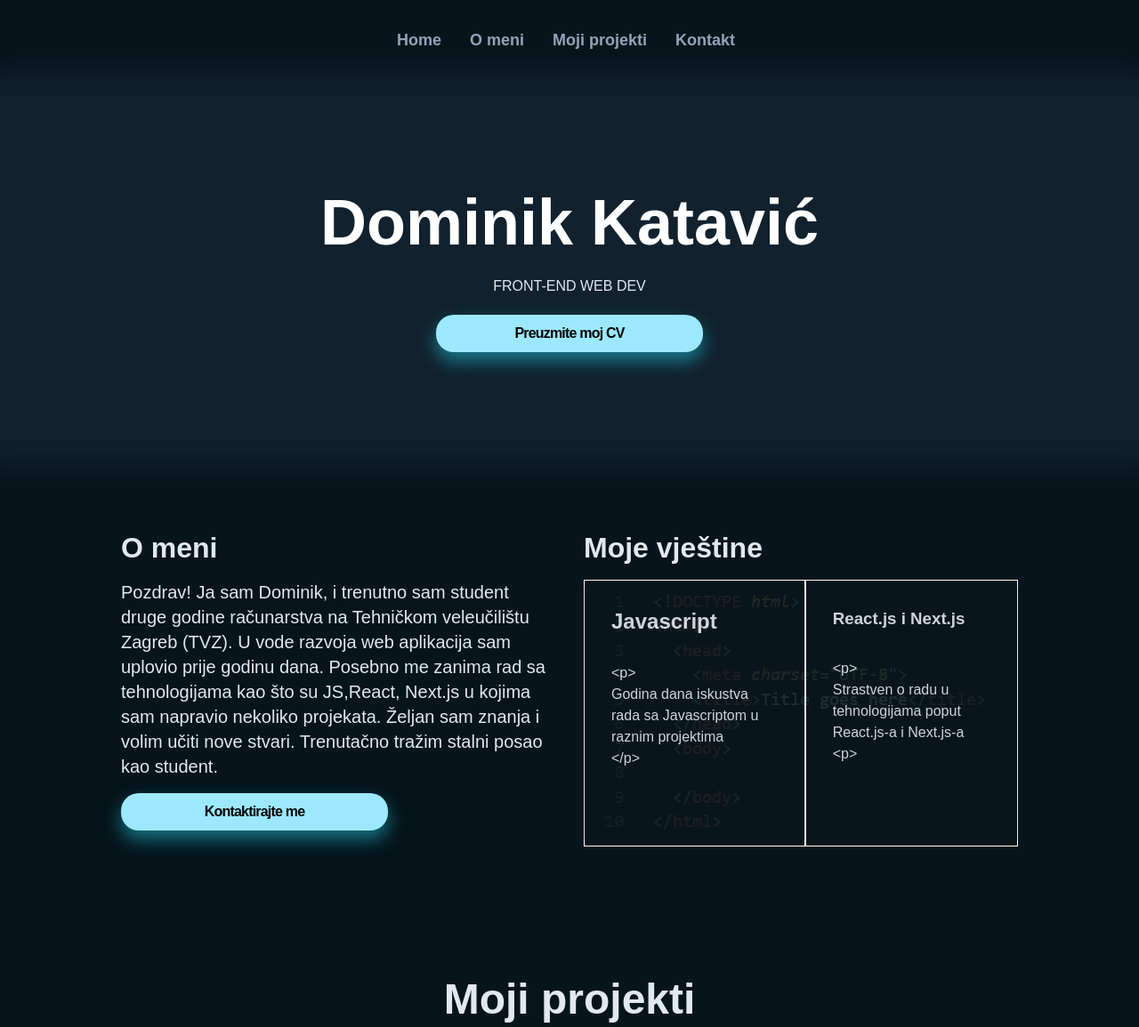
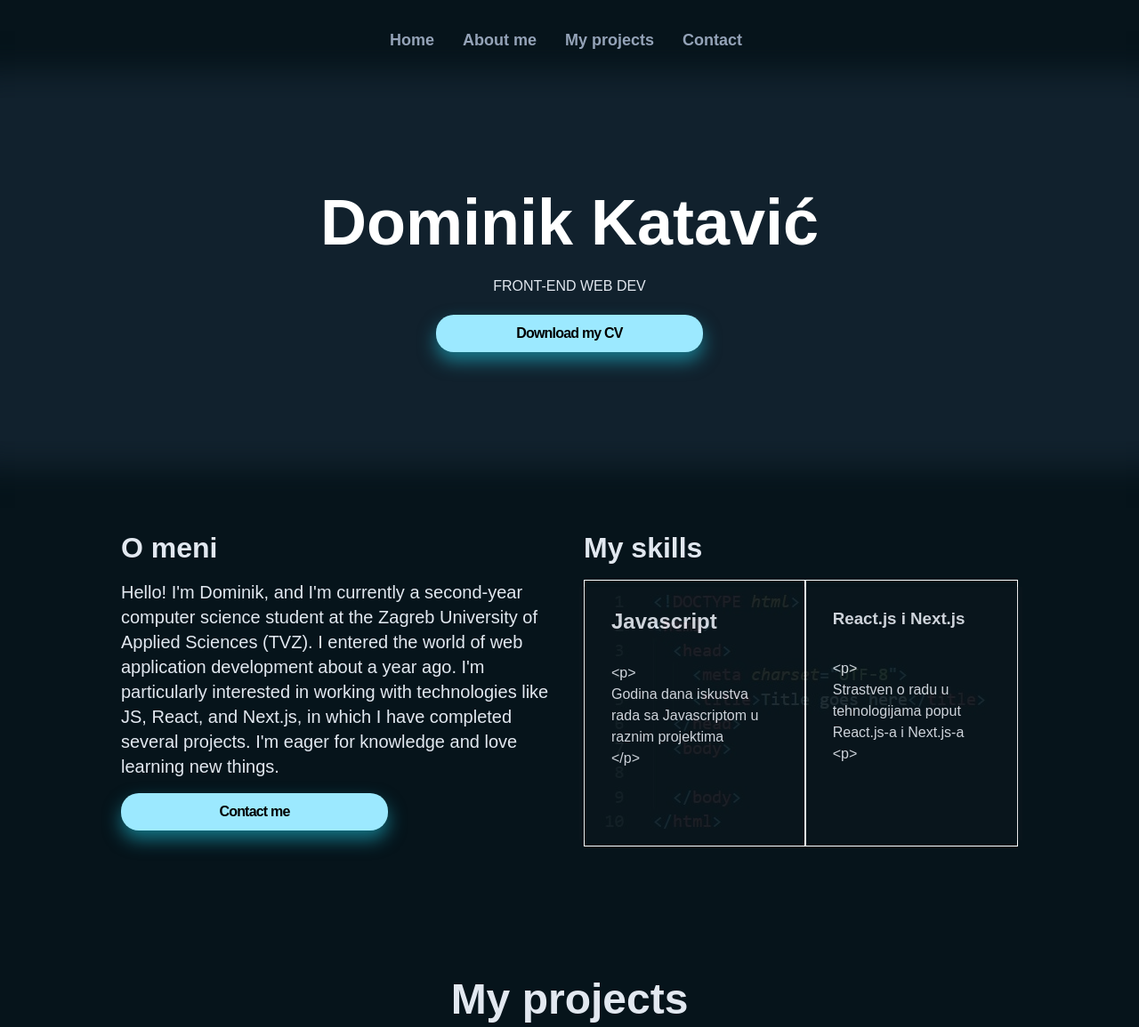
Before and after one commit to ppudodo1/PortfolioWebsite, a website built with Vite: page index.html in a window 1280 px wide. Shown: the top 1155 px of the page at 89% size. Built offline with nearby package versions, Linux system fonts and the light colour scheme; a web font is replaced by a local one.

Commit message:
Update index.html

```diff
--- a/index.html
+++ b/index.html
@@ -14,9 +14,9 @@
       <nav>
         <ul class="header__menu">
             <li><a href="#home" class="header__link">Home</a></li>
-            <li><a href="#about" class="header__link">O meni</a></li>
-            <li><a href="#usluga" class="header__link">Moji projekti</a></li>
-            <li><a href="#kontakt" class="header__link">Kontakt</a></li>
+            <li><a href="#about" class="header__link">About me</a></li>
+            <li><a href="#usluga" class="header__link">My projects</a></li>
+            <li><a href="#kontakt" class="header__link">Contact</a></li>
         </ul>
         <button class="header__bars">
           <svg xmlns="http://www.w3.org/2000/svg" viewBox="0 0 24 24" fill="currentColor" >
@@ -32,13 +32,13 @@
             <a class="mobile-nav__link" href="#home">Home</a>
           </li>
           <li>
-            <a class="mobile-nav__link" href="#about">O meni</a>
+            <a class="mobile-nav__link" href="#about">About me</a>
           </li>
           <li>
-            <a class="mobile-nav__link" href="#usluga">Moji projekti</a>
+            <a class="mobile-nav__link" href="#usluga">My projects</a>
           </li>
           <li>
-            <a class="mobile-nav__link" href="#kontakt">Kontakt</a>
+            <a class="mobile-nav__link" href="#kontakt">Contact</a>
           </li>
           <li class="mobile-nav__link-line"></li>
           <li>
@@ -53,20 +53,21 @@
 
         <h1 class="hero__oc">Dominik Katavić</h1>
         <h1 class="hero__hello">FRONT-END WEB DEV</h1>
-        <button class="btn hero__btn"><a href="CV4.pdf" class="see">Preuzmite moj CV</a></button>
+        <button class="btn hero__btn"><a href="CV4.pdf" class="see">Download my CV</a></button>
 
       </section>
 
       <section class="about hidden" id="about">
         <div class="about__content">
             <h1 class="about__title">O meni</h1>
-            <p class="about__description">Pozdrav! Ja sam Dominik, i trenutno sam student druge godine računarstva na Tehničkom veleučilištu Zagreb (TVZ). U vode razvoja web aplikacija sam uplovio prije godinu dana. Posebno me zanima rad sa tehnologijama kao što su JS,React, Next.js u kojima sam napravio nekoliko projekata. Željan sam znanja i volim učiti nove stvari. Trenutačno tražim stalni posao kao student.</p>
+            <p class="about__description">
+Hello! I'm Dominik, and I'm currently a second-year computer science student at the Zagreb University of Applied Sciences (TVZ). I entered the world of web application development about a year ago. I'm particularly interested in working with technologies like JS, React, and Next.js, in which I have completed several projects. I'm eager for knowledge and love learning new things.</p>
 
-            <button class="btn hero__btn"><a href="#kontakt" class="see">Kontaktirajte me</a></button>
+            <button class="btn hero__btn"><a href="#kontakt" class="see">Contact me</a></button>
 
         </div>
         <div class="about__content" id="second">
-          <h1 class="about__title">Moje vještine</h1>
+          <h1 class="about__title">My skills</h1>
           <div class="about__container">
             <div class="about__js">
               <h1>Javascript</h1>
@@ -94,7 +95,7 @@
       </section>
       <section class="service hidden" id="usluga">
 
-        <h1 class="service__title">Moji projekti</h1>
+        <h1 class="service__title">My projects</h1>
         <div class="service__container">
           <div class="project" id="left">
             <div class="imgContainer">
@@ -136,7 +137,7 @@
           <div class="engine__txt" id="eng">
             <h1 class="engine__title">Efficiency engine</h1>
 
-            <p>Efficiency engine je web aplikacija koja omogućava korisniku da vizualno prati svoj napredak kroz različite zadatke. Tehnologije koristene pri izradi: React.js, CSS, Node.js, Express.js, MongoDB i Chart.js</p>
+            <p>The "Efficiency Engine" is a web application that allows users to visually track their progress through various tasks. Technologies used in development include: React.js, CSS, Node.js, Express.js, MongoDB, and Chart.js.</p>
             <button class="engine__btn"><a href="https://github.com/ppudodo1/Efficiency-Engine" class="see">See code</a></button>
           </div>
           <div class="engine__img">
@@ -150,7 +151,7 @@
           <div class="engine__txt" id="recipe">
             <h1 class="engine__title">Recipe finder</h1>
 
-            <p>Recipe finder je web aplikacija pomoću koje možete pretražiti recepte ovisno o tome koje sastojke imate kod kuće. Tehnologije korištene pri izradi: Next.js, React.js, Node.js, Express.js, MYSQL i CSS.</p>
+            <p>The "Recipe Finder" is a web application that allows you to search for recipes based on the ingredients you have at home. Technologies used in development include: Next.js, React.js, Node.js, Express.js, MySQL, and CSS.</p>
             <button class="engine__btn"><a href="https://github.com/ppudodo1/RecipeFinder" class="see">See code</a></button>
           </div>
 
@@ -159,7 +160,7 @@
           <div class="engine__txt">
             <h1 class="engine__title">Restaurant booking</h1>
 
-            <p>Restaurant booking je web aplikacija koja korisniku omogućava pretraživanje i rezervaciju stola u restoranu. Tehnologije korištene pri izradi: React.js, Node.js, Express.js, MongoDB i CSS.</p>
+            <p>The "Restaurant Booking" is a web application that enables users to search for and book a table at a restaurant. Technologies used in development include: React.js, Node.js, Express.js, MongoDB, and CSS.</p>
             <button class="engine__btn"><a href="https://github.com/ppudodo1/Restaurant-Booking" class="see">See code</a></button>
           </div>
           <div class="engine__img">
@@ -170,7 +171,7 @@
 
 
       <section class="more container section hidden" id="kontakt">
-          <h1 class="more__title">Kontakt info</h1>
+          <h1 class="more__title">Contact info</h1>
           <p class="more__desc">dkatavic03@gmail.com</p>
 
       </section>
```
